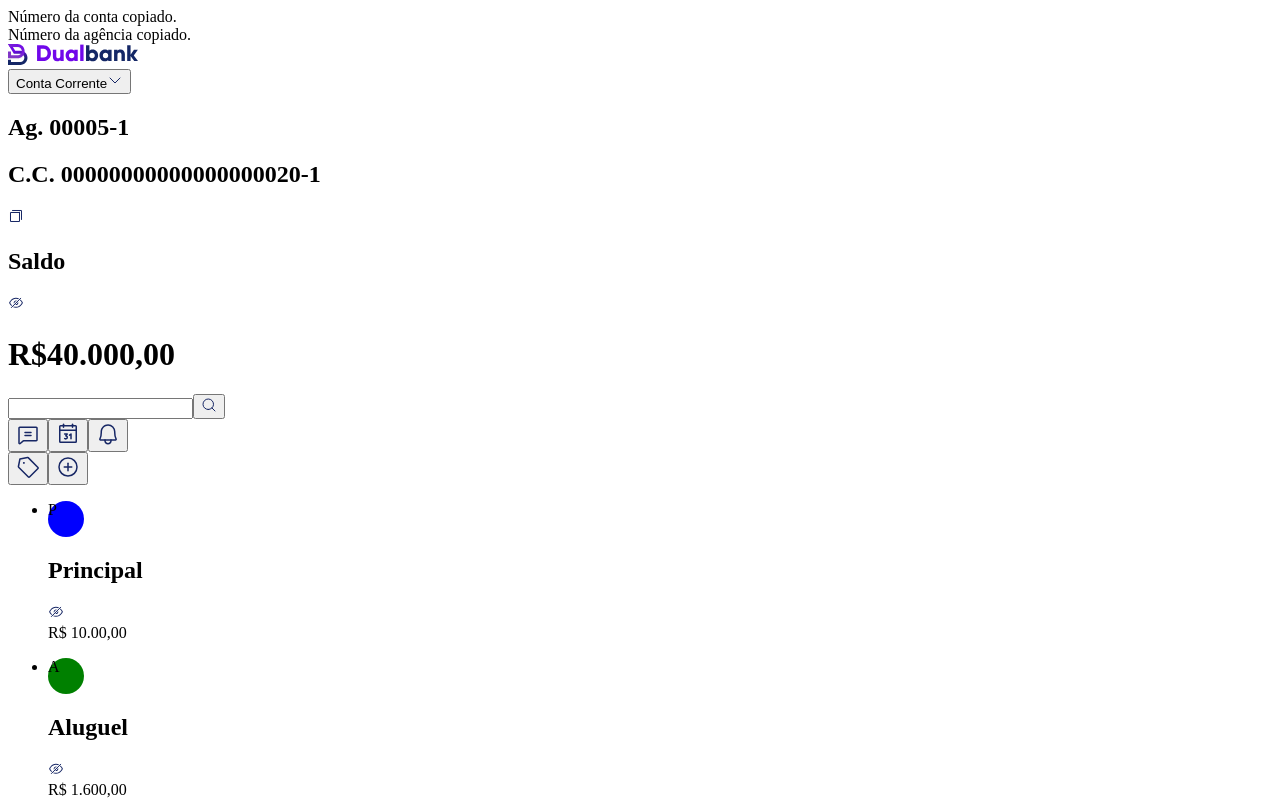
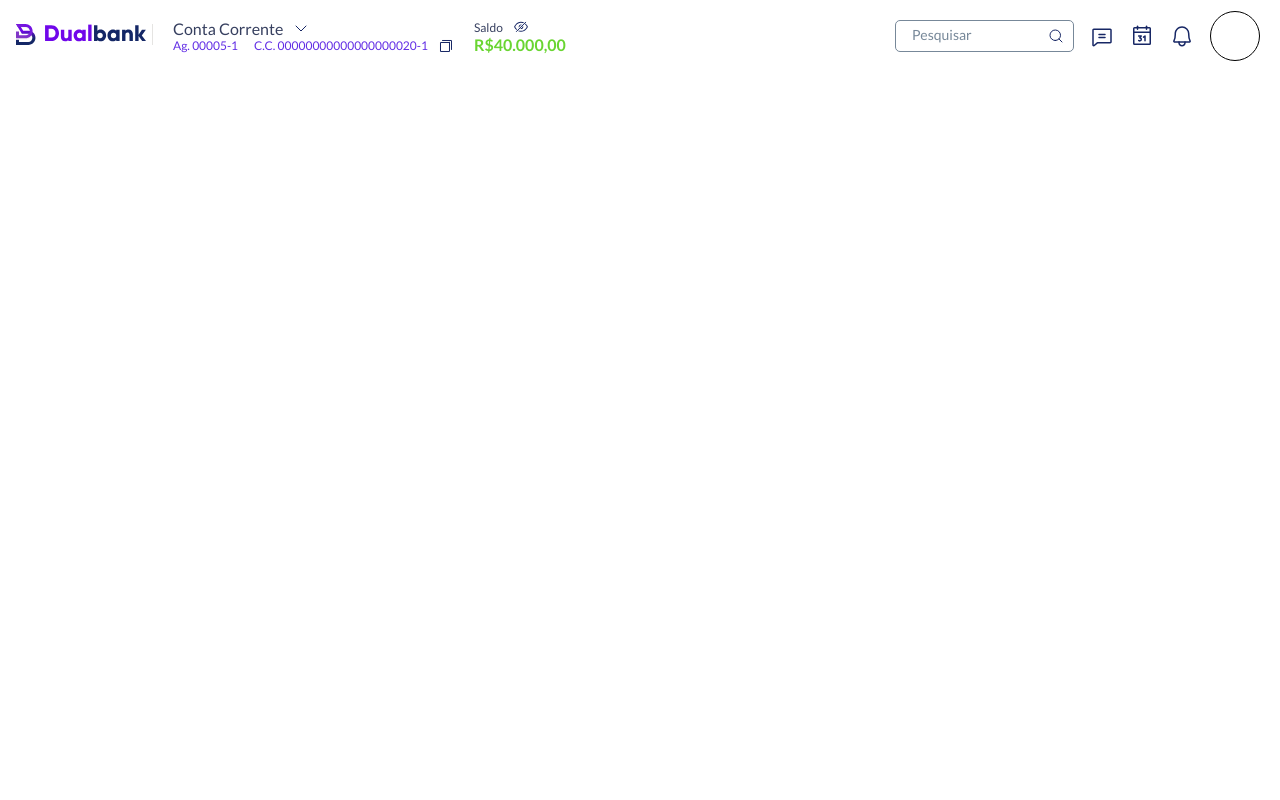
Before and after one commit to savio591/dualbank, a React app: page / in a window 1280 px wide. Shown: the top 800 px of the page. Built offline with nearby package versions, Linux system fonts and the light colour scheme.

Commit message:
#12 - Style the Header

```diff
--- a/package.json
+++ b/package.json
@@ -22,6 +22,7 @@
     "@types/react": "^17.0.3",
     "@types/react-dom": "^17.0.3",
     "@types/react-router-dom": "^5.1.7",
+    "@types/styled-components": "^5.1.9",
     "babel": "^6.23.0",
     "babel-loader": "^8.2.2",
     "cross-env": "^7.0.3",
@@ -46,6 +47,7 @@
     "react": "^17.0.2",
     "react-dom": "^17.0.2",
     "react-router-dom": "^5.2.0",
+    "react-select": "^4.3.0",
     "styled-components": "^5.2.3"
   }
 }
--- a/public/index.html
+++ b/public/index.html
@@ -7,6 +7,7 @@
   <meta name="viewport" content="width=device-width, initial-scale=1" />
   <link rel="shortcut icon" href="favicon.png" type="image/png">
   <title>DualBank | Dashboard</title>
+  <link href="https://fonts.googleapis.com/css2?family=Lato:ital,wght@0,100;0,300;0,400;0,700;0,900;1,100;1,300;1,400;1,700;1,900&display=swap" rel="stylesheet">
 </head>
 
 <body>
--- a/src/App.tsx
+++ b/src/App.tsx
@@ -1,5 +1,5 @@
 import Routes from "./Routes";
 
 export function App() {
-  return <Routes />;
+  return (<Routes />);
 }
--- a/src/components/Header.tsx
+++ b/src/components/Header.tsx
@@ -7,18 +7,19 @@ import searchImg from "../assets/search.svg";
 import chatImg from "../assets/chat.svg";
 import calendarImg from "../assets/calendar.svg";
 import bellImg from "../assets/bell.svg";
+import { HeaderStyle } from "../styles/HeaderStyle";
 
 export function Header() {
   return (
     <>
-      <header>
+      <HeaderStyle>
         <div className="leftContent">
-          <div>
+          <div className="logo">
             <Link to="./">
               <img src={logoWideImg} alt="" />
             </Link>
           </div>
-          <div>
+          <div className="account">
             <button>
               Conta Corrente
               <img src={caretDownImg}></img>
@@ -26,25 +27,29 @@ export function Header() {
             <div>
               <h2>Ag. 00005-1</h2>
               <h2>C.C. 00000000000000000020-1</h2>
-              <i>
+              <button>
                 <img src={copyImg} />
-              </i>
+              </button>
             </div>
           </div>
           <div className="cash">
             <div>
               <h2>Saldo</h2>
+              <button>
                 <img src={eyeImg}></img>
+              </button>
             </div>
-            <h1>R$40.000,00</h1>
+            <span>R$40.000,00</span>
           </div>
         </div>
         <div className="rightContent">
-          <input type="search" name="searchInput" id="search" />
+          <div className="searchField">
+            <input type="text" name="searchInput" id="search" placeholder="Pesquisar" />
           <button>
             <img src={searchImg} alt="Pesquisar" />
           </button>
           </div>
+
           <button>
             <img src={chatImg} alt="Chat"></img>
           </button>
@@ -54,7 +59,9 @@ export function Header() {
           <button>
             <img src={bellImg} alt="Notificações"></img>
           </button>
-      </header>
+          <button className="profile"></button>
+        </div>
+      </HeaderStyle>
     </>
   );
 }
--- a/src/pages/dashboard.tsx
+++ b/src/pages/dashboard.tsx
@@ -1,25 +1,11 @@
-import { CashByTags } from "../components/CashByTags";
-import { DashboardContainer } from "../components/DashboardContainer";
-import { DownloadContainer } from "../components/DownloadContainer";
-import { Dropdown } from "../components/Dropdown";
 import { Header } from "../components/Header";
-import Popup from "../components/Popup";
-import { Sidebar } from "../components/Sidebar";
-import { Toast } from "../components/Toast";
+import { GlobalStyle } from "../styles/Global";
 
 export function Dashboard() {
   return (
     <>
-      <Toast of="conta" />
-      <Toast of="agência" />
       <Header />
-      <CashByTags />
-      <Sidebar />
-      <DashboardContainer />
-      <Popup />
-      <Dropdown type="accounts" />
-      <Dropdown type="options" />
-      <DownloadContainer />
+      <GlobalStyle />
     </>
   );
 }
--- /dev/null
+++ b/src/styles/Global.ts
@@ -0,0 +1,54 @@
+import { createGlobalStyle } from "styled-components";
+
+export const GlobalStyle = createGlobalStyle`
+:root {
+    --blue-dark: #363F5F;
+    --shape: #FFFFFF;
+    --purple: #622EE5;
+    --divider: #E5E4E2;
+    --cashAvailable: #69D531;
+}
+
+* {
+    margin: 0;
+    padding: 0;
+    box-sizing: border-box;
+}
+
+html {
+    @media (max-width: 1080px) {
+        font-size: 93.75%
+    }
+
+    @media (max-width: 720px) {
+        font-size: 87.5%
+    }
+}
+
+body {
+    background: var(--shape);
+    -webkit-font-smoothing: antialiased;
+}
+
+body, input, textarea, button {
+	font-family: 'Lato', sans-serif;
+}
+
+h1, h2, h3, h4, h5, h6, strong {
+  font-weight: normal;
+}
+
+button {
+    cursor: pointer;
+
+}
+
+img {
+  display: block;
+}
+
+[disabled] {
+    opacity: 0.6;
+    cursor: not-allowed
+}
+`;
--- /dev/null
+++ b/src/styles/HeaderStyle.ts
@@ -0,0 +1,169 @@
+import styled from "styled-components";
+
+export const HeaderStyle = styled.header`
+  display: flex;
+  flex-direction: row;
+  justify-content: space-between;
+  align-items: center;
+  height: 4.5rem; /* 72px */
+  width: 100%;
+  background: var(--white);
+  padding: 1.5rem 1.25rem 1.5rem 1rem;
+
+  .logo {
+    height: 1.5rem; /* 24px */
+
+    img {
+      padding-right: 0.375rem;
+      border-right: 1px var(--divider) solid;
+      display: block;
+    }
+  }
+
+  .leftContent {
+    display: flex;
+    flex-direction: row;
+    align-items: center;
+
+    div + div {
+      margin-left: 1.25rem;
+    }
+
+    .account {
+      display: flex;
+      flex-direction: column;
+
+      button {
+        display: flex;
+        flex-direction: row;
+        align-items: center;
+        justify-content: flex-start;
+        font-style: normal;
+        font-weight: normal;
+        font-size: 1rem;
+        line-height: 1.1875rem; /* 19px */
+        display: flex;
+        align-items: center;
+        color: var(--blue-dark);
+        background: transparent;
+        border: none;
+        img {
+          margin-left: 0.625rem;
+        }
+      }
+
+      div {
+        display: flex;
+        flex-direction: row;
+
+        h2 {
+          font-style: normal;
+          font-weight: normal;
+          font-size: 0.75rem;
+          line-height: 0.875rem;
+          display: flex;
+          align-items: center;
+          color: var(--purple);
+        }
+
+        h2 + h2 {
+          margin-left: 1rem;
+        }
+      }
+    }
+
+    .cash {
+      display: flex;
+      flex-direction: column;
+
+      div {
+        display: flex;
+        flex-direction: row;
+        align-items: flex-end;
+      }
+
+      button {
+        margin-left: 0.625rem; /* 10px */
+        background: transparent;
+        border: none;
+      }
+
+      h2 {
+        font-style: normal;
+        font-weight: normal;
+        font-size: 0.75rem;
+        line-height: 0.875rem;
+        display: flex;
+        align-items: center;
+        color: var(--blue-dark);
+      }
+
+      span {
+        font-style: normal;
+        font-weight: 600;
+        font-size: 16px;
+        line-height: 19px;
+        display: flex;
+        color: var(--cashAvailable);
+      }
+    }
+  }
+
+  .rightContent {
+    display: flex;
+    align-items: center;
+    justify-content: center;
+
+    .searchField {
+      display: flex;
+      flex-direction: row;
+      align-items: center;
+      position: relative;
+
+      input {
+        display: flex;
+        flex-direction: row;
+        align-items: center;
+        padding: 6px 12px 8px 16px;
+        border: 0.5px solid #778899;
+        box-sizing: border-box;
+        border-radius: 5px;
+
+        &::placeholder {
+          font-style: normal;
+          font-weight: 500;
+          font-size: 14px;
+          line-height: 17px;
+          display: flex;
+          align-items: flex-end;
+          color: #778899;
+        }
+
+        &:focus-visible {
+          outline: transparent;
+        }
+      }
+      button {
+        position: absolute;
+        right: 0;
+        padding-right: 0.625rem;
+        height: 100%;
+      }
+    }
+
+    button {
+      border: none;
+      background: transparent;
+      margin-left: 1rem;
+    }
+
+    button.profile {
+      margin-left: 1rem;
+      width: 3.125rem;
+      height: 3.125rem;
+      background: transparent;
+      border: 1px black solid;
+      border-radius: 50%;
+    }
+  }
+`;
```
Also changed, not shown: 1 other file (tests, documents, lock files or other folders). Lines whose indentation alone changed are shown as unchanged.
